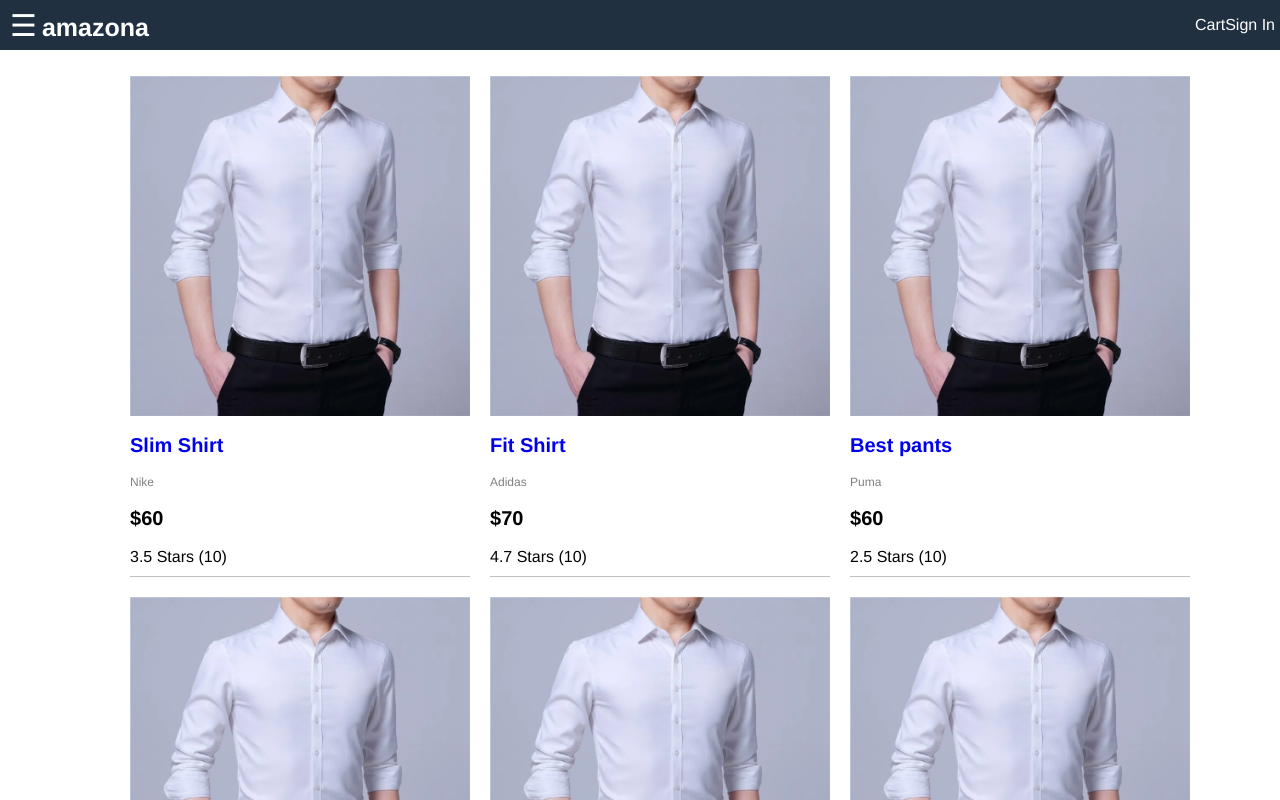
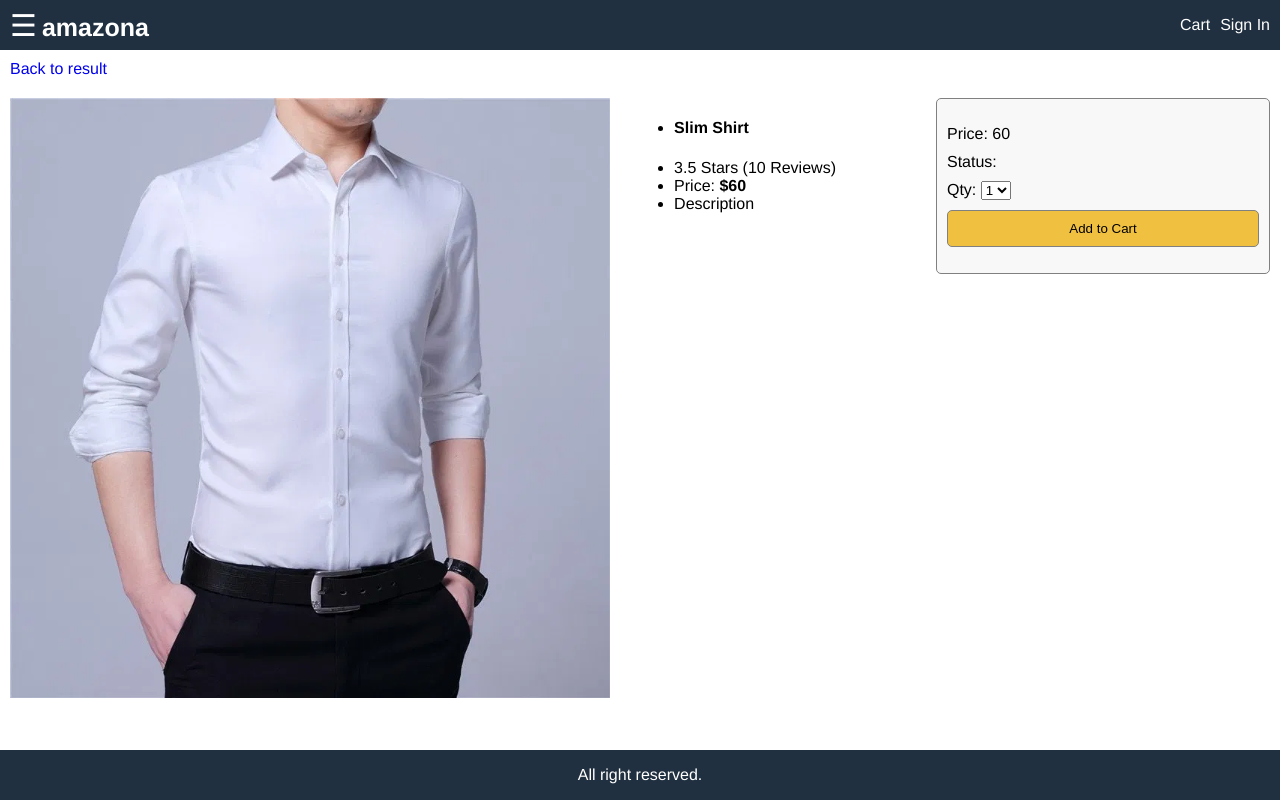
Before and after one commit to yankaique/amazon-clone, a React (Create React App) app in the folder frontend/: page /product/1 in a window 1280 px wide. Shown: the top 800 px of the page. Built offline with nearby package versions, Linux system fonts and the light colour scheme.

Commit message:
Product Details (React Router)

```diff
--- a/frontend/package.json
+++ b/frontend/package.json
@@ -8,6 +8,7 @@
     "@testing-library/user-event": "^7.2.1",
     "react": "^16.13.1",
     "react-dom": "^16.13.1",
+    "react-router-dom": "^5.2.0",
     "react-scripts": "3.4.3"
   },
   "scripts": {
--- a/frontend/src/App.js
+++ b/frontend/src/App.js
@@ -1,5 +1,8 @@
 import React from 'react';
-import data from './data';
+import {BrowserRouter,Route,Link} from 'react-router-dom';
+import HomeScreen from './Screens/HomeScreen';
+import ProductScreen from './Screens/ProductScreen';
+
 
 function App() {
 
@@ -12,13 +15,14 @@ function App() {
   }
 
   return (
+    <BrowserRouter>
     <div className="grid-container">
         <header className="header">
             <div className="brand">
                 <button onClick={openMenu}>
                     &#9776;
                 </button>
-                <a href="index.html">amazona</a>
+                <Link to="/">amazona</Link>
             </div>
             <div className="header-links">
                 <a href="cart.html">Cart</a>
@@ -39,29 +43,15 @@ function App() {
     </aside>
         <main className="main">
             <div className="content">
-                <ul className="products">
-                    {
-                        data.products.map(product=>
-                            <li>
-                                <div className="product">
-                                    <img className="product-image" src={product.image}alt="product"/>
-                                    <div className="product-name">
-                                        <a href="product.html">{product.name}</a>
-                                    </div>
-                                    <div className="product-brand">{product.brand}</div>
-                                    <div className="product-price">${product.price}</div>
-                                    <div className="product-rating">{product.rating} Stars ({product.numReviews})</div>
-                                </div>
-                            </li>
-                        )
-                    }
-                </ul>
+            <Route path="/product/:id" component={ProductScreen} />
+            <Route path="/" exact={true} component={HomeScreen} />
             </div>
         </main>
     <footer className="footer">
         All right reserved.
     </footer>
 </div>
+</BrowserRouter>
   );
 }
 
--- /dev/null
+++ b/frontend/src/Screens/HomeScreen.js
@@ -0,0 +1,27 @@
+import React from 'react';
+import data from '../data';
+import {Link} from 'react-router-dom';
+
+function HomeScreen (props){
+    return  <ul className="products">
+    {
+        data.products.map(product=>
+            <li>
+                <div className="product">
+                    <Link to={`/product/${product._id}`}>
+                        <img className="product-image" src={product.image}alt="product"/>
+                    </Link>
+                    <div className="product-name">
+                        <Link to={`/product/${product._id}`}>{product.name}</Link>
+                    </div>
+                    <div className="product-brand">{product.brand}</div>
+                    <div className="product-price">${product.price}</div>
+                    <div className="product-rating">{product.rating} Stars ({product.numReviews})</div>
+                </div>
+            </li>
+        )
+    }
+</ul>
+}
+
+export default HomeScreen;
--- /dev/null
+++ b/frontend/src/Screens/ProductScreen.js
@@ -0,0 +1,59 @@
+import React from 'react';
+import data from '../data';
+import {Link} from 'react-router-dom';
+
+function ProductScreen (props){
+    const product = data.products.find(x=>x._id === props.match.params.id)
+    return <div>
+        <div className="back-to-result">
+            <Link to="/">Back to result</Link>
+        </div>
+        <div className="details">
+            <div className="details-image">
+                <img src={product.image} alt="product"/>
+            </div>
+            <div className="details-inf">
+                <ul className="info-first-list">
+                    <li>
+                        <h4>{product.name}</h4>
+                    </li>
+                    <li>
+                        {product.rating} Stars ({product.numReviews} Reviews)
+                    </li>
+                    <li>
+                        Price: <b>${product.price}</b>
+                    </li>
+                    <li>
+                        Description
+                        <div>
+                            {product.description}
+                        </div>
+                    </li>
+                </ul>
+            </div>
+            <div className="details-action">
+                <ul>
+                    <li>
+                        Price: {product.price}
+                    </li>
+                    <li>
+                        Status: {product.status}
+                    </li>
+                    <li>
+                        Qty: <select>
+                            <option value="1">1</option>
+                            <option value="2">2</option>
+                            <option value="3">3</option>
+                            <option value="1">4</option>
+                        </select>
+                    </li>
+                    <li>
+                        <button className="button">Add to Cart</button>
+                    </li>
+                </ul>
+            </div>
+        </div>
+    </div>
+}
+
+export default ProductScreen;
--- a/frontend/src/data.js
+++ b/frontend/src/data.js
@@ -1,11 +1,11 @@
 export default{
     products:[
-        {name:"Slim Shirt",category:'Shirts',image:"/images/d1.jpg",price:60,brand:"Nike",rating:3.5,numReviews:10},
-        {name:"Fit Shirt",category:'Shirts',image:"/images/d1.jpg",price:70,brand:"Adidas",rating:4.7,numReviews:10},
-        {name:"Best pants",category:'Pants',image:"/images/d1.jpg",price:60,brand:"Puma",rating:2.5,numReviews:10},
-        {name:"Nice Shirt",category:'Shirts',image:"/images/d1.jpg",price:95,brand:"Oakley",rating:4.5,numReviews:10},
-        {name:"Slim Shirt",category:'Pants',image:"/images/d1.jpg",price:80,brand:"Nike",rating:4.5,numReviews:10},
-        {name:"Slim Shirt",category:'Shirts',image:"/images/d1.jpg",price:60,brand:"Nike",rating:4.5,numReviews:10},
+        {_id:'1',name:"Slim Shirt",category:'Shirts',image:"/images/d1.jpg",price:60,brand:"Nike",rating:3.5,numReviews:10},
+        {_id:'2',name:"Fit Shirt",category:'Shirts',image:"/images/d1.jpg",price:70,brand:"Adidas",rating:4.7,numReviews:10},
+        {_id:'3',name:"Best pants",category:'Pants',image:"/images/d1.jpg",price:60,brand:"Puma",rating:2.5,numReviews:10},
+        {_id:'4',name:"Nice Shirt",category:'Shirts',image:"/images/d1.jpg",price:95,brand:"Oakley",rating:4.5,numReviews:10},
+        {_id:'5',name:"Slim Shirt",category:'Pants',image:"/images/d1.jpg",price:80,brand:"Nike",rating:4.5,numReviews:10},
+        {_id:'6',name:"Slim Shirt",category:'Shirts',image:"/images/d1.jpg",price:60,brand:"Nike",rating:4.5,numReviews:10},
 
     ]
 }
--- a/frontend/src/index.css
+++ b/frontend/src/index.css
@@ -7,6 +7,10 @@ body{
   font: 1.6rem Helvetica;
   height: 100vh;
   margin: 0;
+}
+
+#root{
+  height:100%;
 }
 
 .grid-container{
@@ -37,6 +41,7 @@ body{
 .header-links a{
   color:#fff;
   text-decoration:none;
+  margin:.5rem;
 }
 
 .header-links a:hover{
@@ -150,3 +155,66 @@ a:hover{
   right: .5rem;
   top: 1.5rem;
 }
+
+/* Product Details */
+
+.details {
+  display: flex;
+  justify-content: space-between;
+  align-items: flex-start;
+  flex-wrap: wrap;
+  padding: 1rem;
+}
+.details-image {
+  flex: 2 1 60rem;
+}
+.details-image img {
+  max-width: 60rem;
+  width: 100%;
+}
+.details-info {
+  flex: 1 1 30rem;
+}
+.details-action {
+  flex: 1 1 30rem;
+}
+
+.info-first-list{
+  margin-right:100px;
+}
+
+.details-info ul,
+.details-action ul {
+  list-style-type: none;
+  padding: 0;
+}
+.details-info li,
+.details-action li {
+  margin-bottom: 1rem;
+}
+.back-to-result {
+  padding: 1rem;
+}
+.details-action {
+  border: 0.1rem #808080 solid;
+  border-radius: 0.5rem;
+  background-color: #f8f8f8;
+  padding: 1rem;
+}
+.details-action ul li:last-child {
+  display: flex;
+  flex-direction: column;
+}
+.button {
+  padding: 1rem;
+  border: 0.1rem #808080 solid;
+  border-radius: 0.5rem;
+  cursor: pointer;
+  background-color: #f0c040;
+}
+.button:hover {
+  border: 0.1rem #404040 solid;
+}
+.button.primary {
+  background-color: #f0c040;
+}
```
Also changed, not shown: 1 other file (tests, documents, lock files or other folders).
